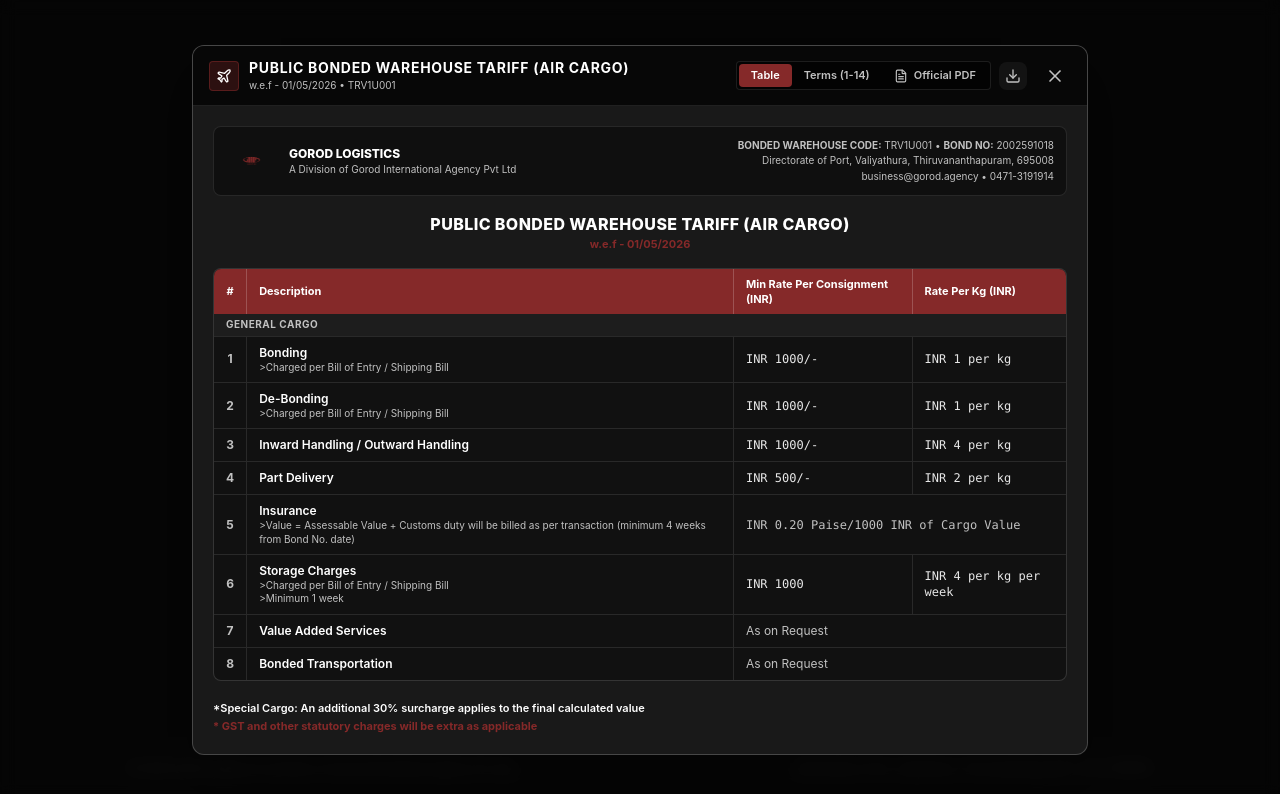
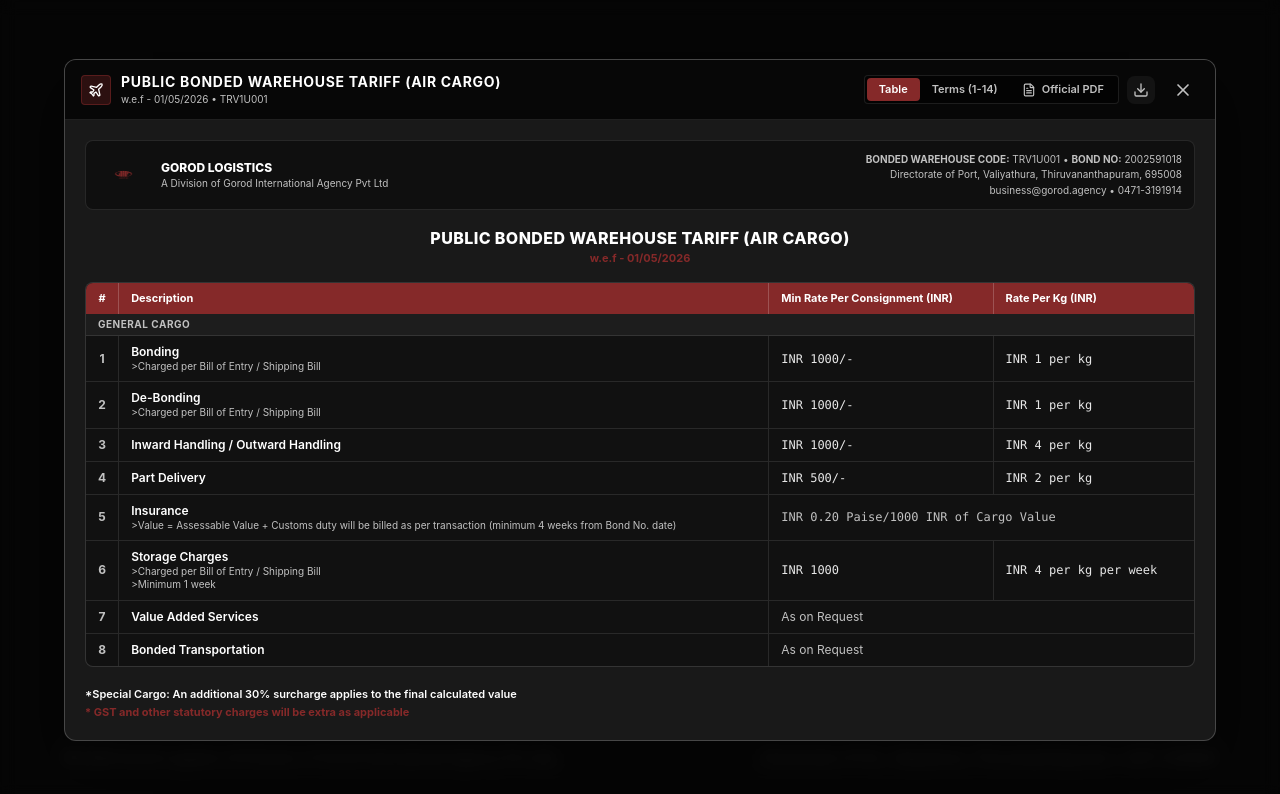
Before and after one commit to plgdin/gorod-logistics, a React (Vite) app: page / in a window 1280 px wide. Both pictures are taken after a click on the button "View Air Cargo Tariff". Shown: the top 794 px of the page. Built offline with nearby package versions, Linux system fonts and the light colour scheme.

Commit message:
feat: scale UI to 125% zoom level equivalent

```diff
--- a/src/pages/UnderDevelopmentPage.tsx
+++ b/src/pages/UnderDevelopmentPage.tsx
@@ -24,8 +24,8 @@
       {/* Top Spacer */}
       <div aria-hidden="true" className="h-4"></div>
 
-      {/* Main Center Content */}
-      <main className="max-w-3xl mx-auto w-full flex flex-col items-center justify-center my-auto text-center">
+      {/* Main Center Content (scaled 125% for desktop) */}
+      <main className="max-w-4xl mx-auto w-full flex flex-col items-center justify-center my-auto text-center transform scale-100 sm:scale-110 md:scale-125 origin-center transition-transform duration-200">
         {/* Logo */}
         <img
           src="/logo.png"
@@ -60,7 +60,7 @@
       </main>
 
       {/* Minimal Footer */}
-      <footer className="max-w-5xl mx-auto w-full text-center text-[11px] text-[#C1C1C1]/60 flex flex-col sm:flex-row items-center justify-between gap-1 border-t border-white/10 pt-3">
+      <footer className="max-w-6xl mx-auto w-full text-center text-xs sm:text-sm text-[#C1C1C1]/70 flex flex-col sm:flex-row items-center justify-between gap-2 border-t border-white/10 pt-4 pb-2">
         <span>&copy; {new Date().getFullYear()} Gorod Logistics (A Division of Gorod International Agency Pvt Ltd)</span>
         <span>Directorate of Port, Valiyathura, Thiruvananthapuram &bull; 0471-3191914</span>
       </footer>
@@ -68,7 +68,7 @@
       {/* MODAL DOCUMENT & PDF VIEWER */}
       {activeModal !== 'none' && (
         <div className="fixed inset-0 z-50 flex items-center justify-center bg-black/80 backdrop-blur-sm p-2 sm:p-4 animate-in fade-in duration-150">
-          <div className="bg-[#191919] border border-white/20 rounded-xl w-full max-w-4xl max-h-[94vh] flex flex-col shadow-2xl overflow-hidden text-left">
+          <div className="bg-[#191919] border border-white/20 rounded-xl w-full max-w-5xl xl:max-w-6xl max-h-[94vh] flex flex-col shadow-2xl overflow-hidden text-left">
             {/* Modal Header */}
             <div className="bg-black/70 border-b border-white/10 px-4 py-3 flex flex-wrap items-center justify-between gap-2">
               <div className="flex items-center gap-2.5">
```
